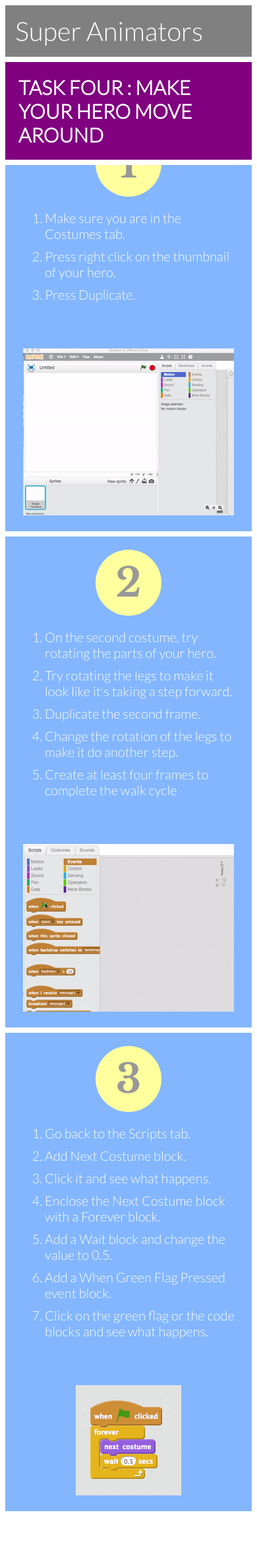
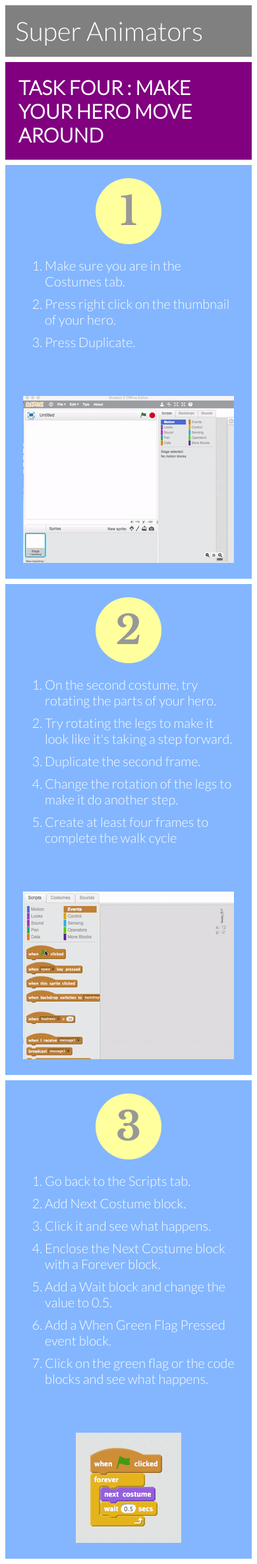
Before and after one commit to goodcodexyz/handout, a Jekyll site: the page built from _tasks/task_4.md, in a window 390 px wide. Shown: the whole page at 66% size. Built offline with Jekyll 4.4.1, drawn with Linux system fonts in a browser that asks for light colours; before the commit the page ends 2298 px from its top, so only the background shows below that.

Commit message:
adding responsive fix

```diff
--- a/_sass/_handout.scss
+++ b/_sass/_handout.scss
@@ -106,4 +106,14 @@ li {
     flex-direction: column;
     -webkit-flex-direction: column;
   }
+
+  .fixed-top {
+    position: relative;
+    padding: 0;
+    margin-bottom: 8px;
+  }
+
+  .page-content {
+    margin-top: 0;
+  }
 }
```
